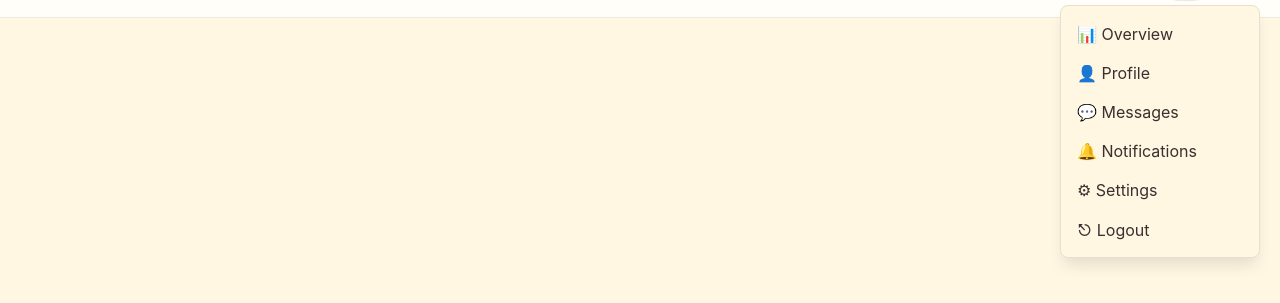
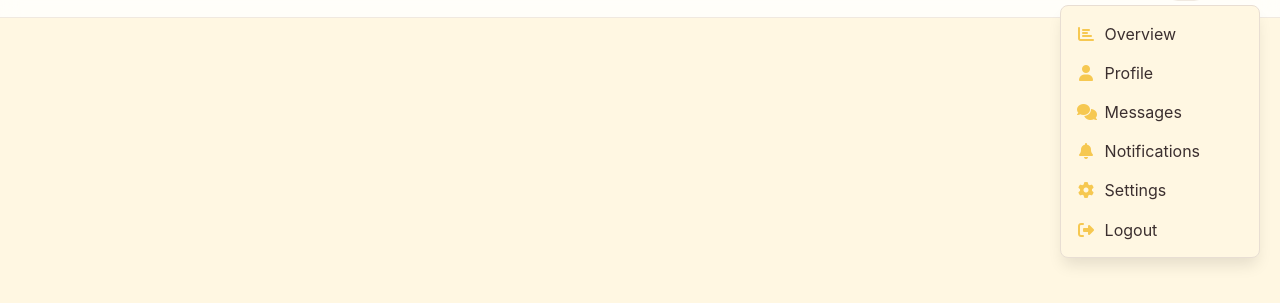
Before and after one commit to fwesh001/Flux, a plain HTML site: page frontend/dashboard.html in a window 1280 px wide. Both pictures are taken after a click on the button "Menu". Shown: the part 59-362 px from the top of the page. Drawn offline with Linux system fonts and the light colour scheme.

Commit message:
Add Font Awesome icons to header menu for improved visual clarity

```diff
--- a/frontend/assets/css/dashboard.css
+++ b/frontend/assets/css/dashboard.css
@@ -121,6 +121,15 @@
 .header-menu .menu-item { display:block; width:100%; text-align:left; padding:0.6rem 1rem; background:transparent; border:0; color:var(--color-text); }
 .header-menu .menu-item:hover, .header-menu .menu-item:focus { background:var(--color-bg-secondary); }
 
+/* Font Awesome icon spacing in header menu */
+.header-menu .menu-item i {
+    width: 18px;
+    display: inline-block;
+    text-align: center;
+    margin-right: 0.6rem;
+    color: var(--color-primary);
+}
+
 /* Make sure header is positioned to allow absolute menu */
 .header { position: sticky; top:0; z-index:1100; }
 
--- a/frontend/dashboard.html
+++ b/frontend/dashboard.html
@@ -10,6 +10,8 @@
     <link rel="stylesheet" href="assets/css/dashboard.css">
     <link rel="stylesheet" href="assets/css/components.css">
     <link rel="stylesheet" href="assets/css/layout.css">
+    <!-- Font Awesome for header menu icons -->
+    <link rel="stylesheet" href="https://cdnjs.cloudflare.com/ajax/libs/font-awesome/6.4.0/css/all.min.css">
 </head>
 <body>
     <!-- Header / Navigation (exact same structure as project) -->
@@ -32,12 +34,12 @@
 
     <!-- Header menu (top-right) -->
     <div id="headerMenu" class="header-menu" role="menu" aria-hidden="true">
-        <button class="menu-item" role="menuitem">📊 Overview</button>
-        <button class="menu-item" role="menuitem">👤 Profile</button>
-        <button class="menu-item" role="menuitem">💬 Messages</button>
-        <button class="menu-item" role="menuitem">🔔 Notifications</button>
-        <button class="menu-item" role="menuitem">⚙ Settings</button>
-        <button class="menu-item" role="menuitem">⎋ Logout</button>
+        <button class="menu-item" role="menuitem"><i class="fas fa-chart-bar" aria-hidden="true"></i>Overview</button>
+        <button class="menu-item" role="menuitem"><i class="fas fa-user" aria-hidden="true"></i>Profile</button>
+        <button class="menu-item" role="menuitem"><i class="fas fa-comments" aria-hidden="true"></i>Messages</button>
+        <button class="menu-item" role="menuitem"><i class="fas fa-bell" aria-hidden="true"></i>Notifications</button>
+        <button class="menu-item" role="menuitem"><i class="fas fa-cog" aria-hidden="true"></i>Settings</button>
+        <button class="menu-item" role="menuitem"><i class="fas fa-sign-out-alt" aria-hidden="true"></i>Logout</button>
     </div>
 
 
```
